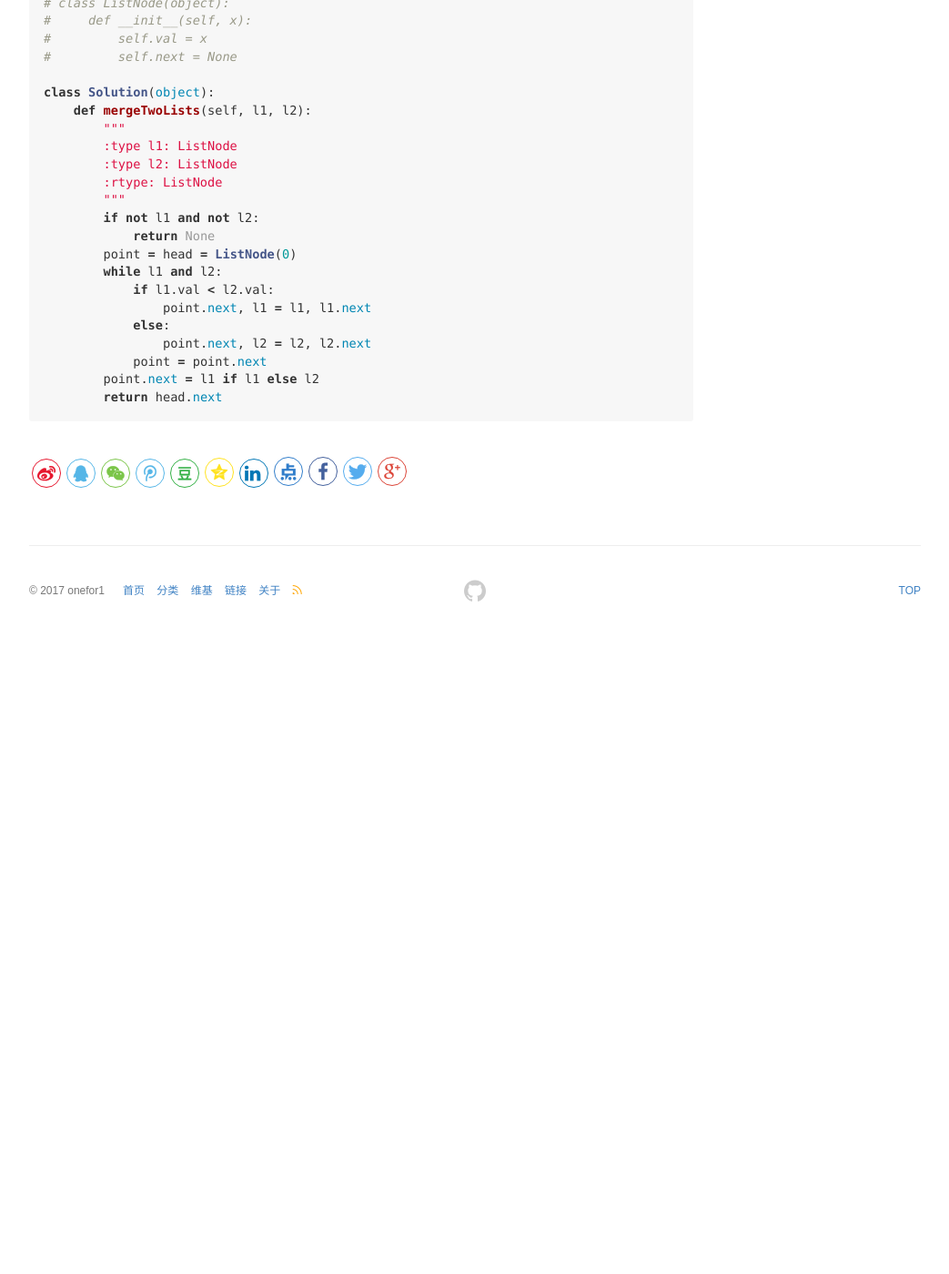
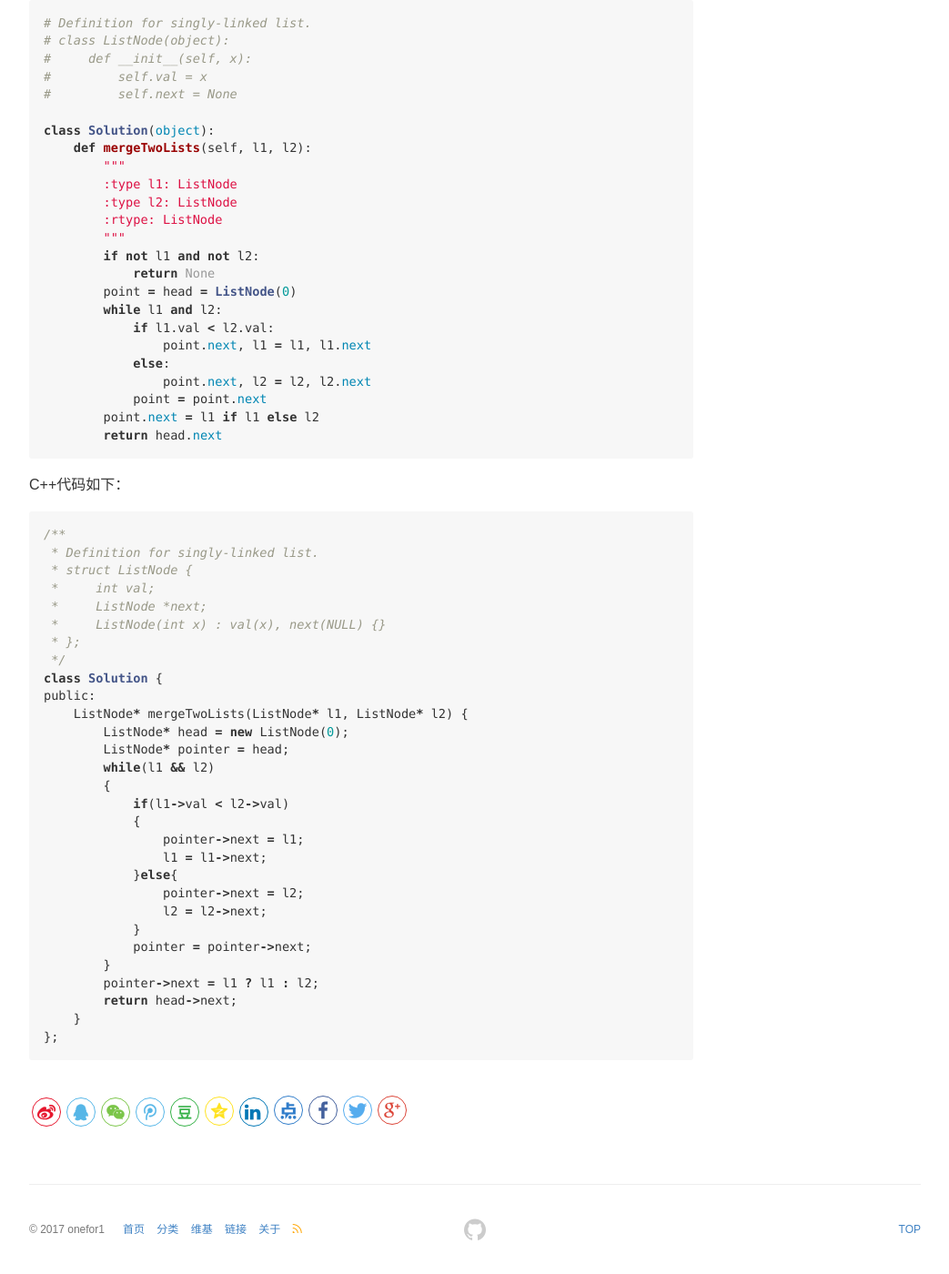
Before and after one commit to onefor1/onefor1.github.io, a Jekyll site: the page built from _posts/2017-08-17-LeeCode21 Merge Two Sorted Lists.md, in a window 1280 px wide and 1400 px high, scrolled down 371 px. Shown: the whole window at 91% size, without its empty margins (118-1161 px from the left). Built offline with Jekyll 4.4.1, drawn with Linux system fonts in a browser that asks for light colours; before the commit the page ends 1069 px from its top, so only the background shows below that.

Commit message:
leetcode 21

````diff
--- a/_posts/2017-08-17-LeeCode21 Merge Two Sorted Lists.md
+++ b/_posts/2017-08-17-LeeCode21 Merge Two Sorted Lists.md
@@ -9,6 +9,8 @@ keywords: LeetCode
 Merge two sorted linked lists and return it as a new list. The new list should be made by splicing together the nodes of the first two lists.
 
 注意：两个List均已各个排序，所以只要其中一个List结束，另一个List直接接到最后即可
+
+Python代码如下：
 ```python
 # Definition for singly-linked list.
 # class ListNode(object):
@@ -35,3 +37,36 @@ class Solution(object):
         point.next = l1 if l1 else l2
         return head.next
 ```
+
+C++代码如下：
+```c++
+/**
+ * Definition for singly-linked list.
+ * struct ListNode {
+ *     int val;
+ *     ListNode *next;
+ *     ListNode(int x) : val(x), next(NULL) {}
+ * };
+ */
+class Solution {
+public:
+    ListNode* mergeTwoLists(ListNode* l1, ListNode* l2) {
+        ListNode* head = new ListNode(0);
+        ListNode* pointer = head;
+        while(l1 && l2)
+        {
+            if(l1->val < l2->val)
+            {
+                pointer->next = l1;
+                l1 = l1->next;
+            }else{
+                pointer->next = l2;
+                l2 = l2->next;
+            }
+            pointer = pointer->next;
+        }
+        pointer->next = l1 ? l1 : l2;
+        return head->next;
+    }
+};
+```
````
